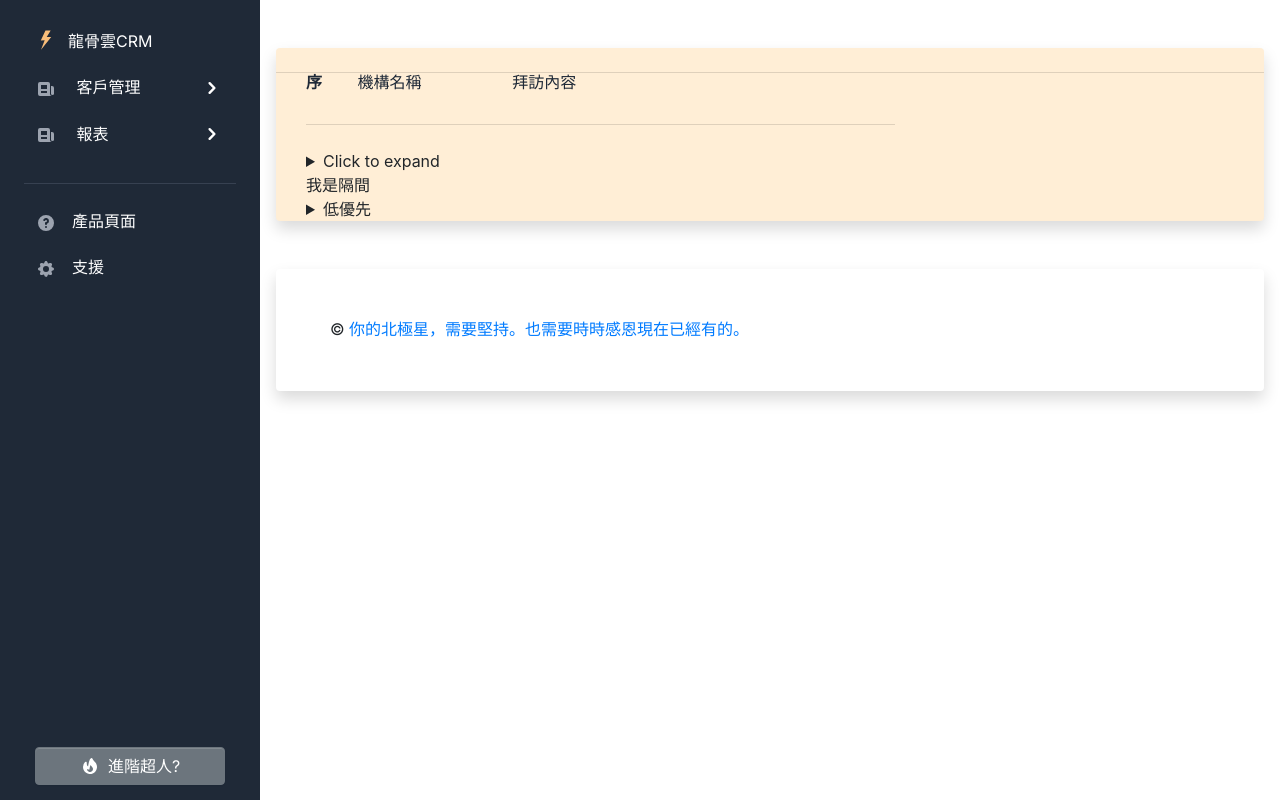
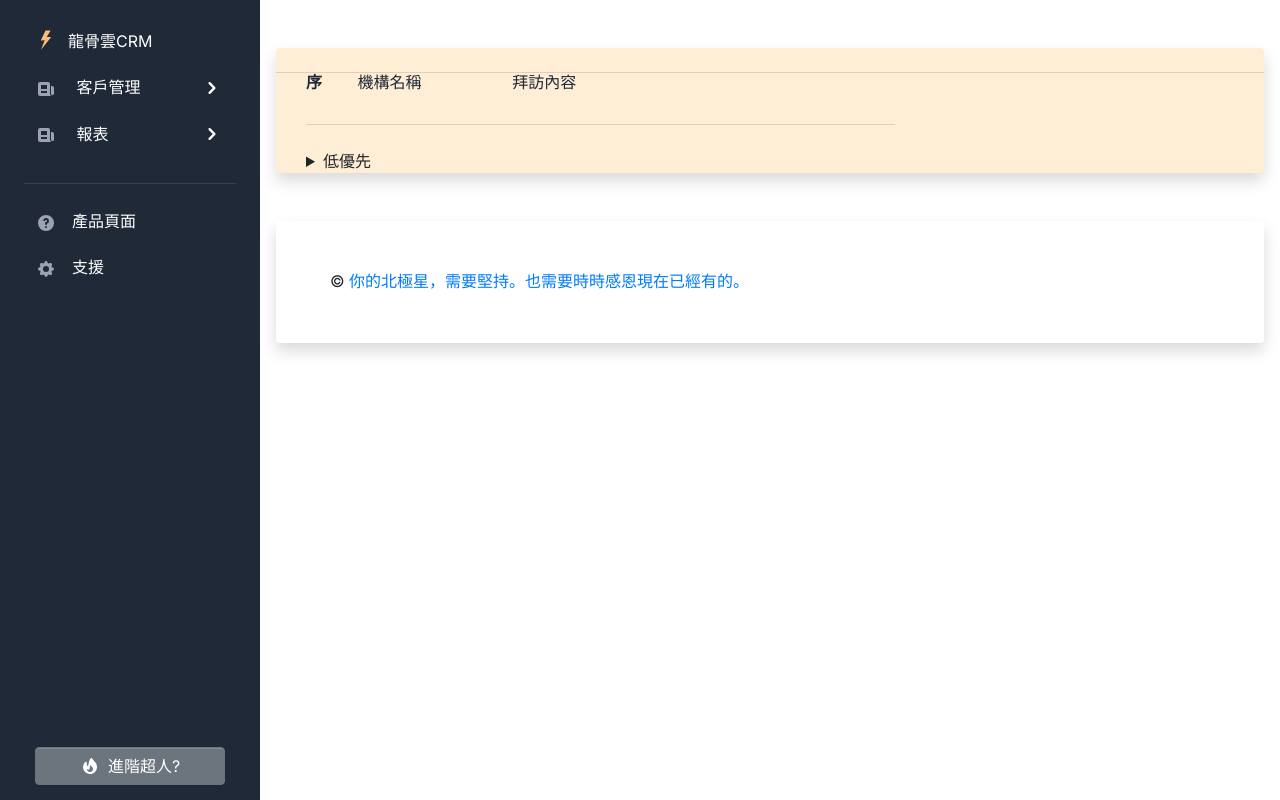
Before and after one commit to longgood/CloudCRM, a Flask app: page /customer_activity_adding_mode in a window 1280 px wide. Run offline with Flask 2, Linux system fonts and the light colour scheme; the visitor is signed in with stand-in values (Sample User, id 1); data comes from the database, SQL or seed files in the repository; data that the repository does not hold is empty; some libraries are stand-ins or nearby versions.

Commit message:
modify html

```diff
--- a/apps/templates/customer/add_new_activity_adding_mode.html
+++ b/apps/templates/customer/add_new_activity_adding_mode.html
@@ -88,30 +88,6 @@
 <br>
 
 
-<details>
-  <summary>Click to expand</summary>
-
-
-  <details>
-	  <summary>Click to expand 002</summary>
-	  <p>This is additional content that can be hidden or shown.</p>
-	  <p>This is additional content that can be hidden or shown.</p>
-  </details>
-  <details>
-	  <summary>Click to expand 002</summary>
-	  <p>This is additional content that can be hidden or shown.</p>
-	  <p>This is additional content that can be hidden or shown.</p>
-  </details>
-  <details>
-	  <summary>Click to expand 002</summary>
-	  <p>This is additional content that can be hidden or shown.</p>
-	  <p>This is additional content that can be hidden or shown.</p>
-  </details>
-</details>
-
-
-我是隔間
-<br>
 
 
 <details>
```
Also changed, not shown: 2 other files. Lines whose indentation alone changed are shown as unchanged.
